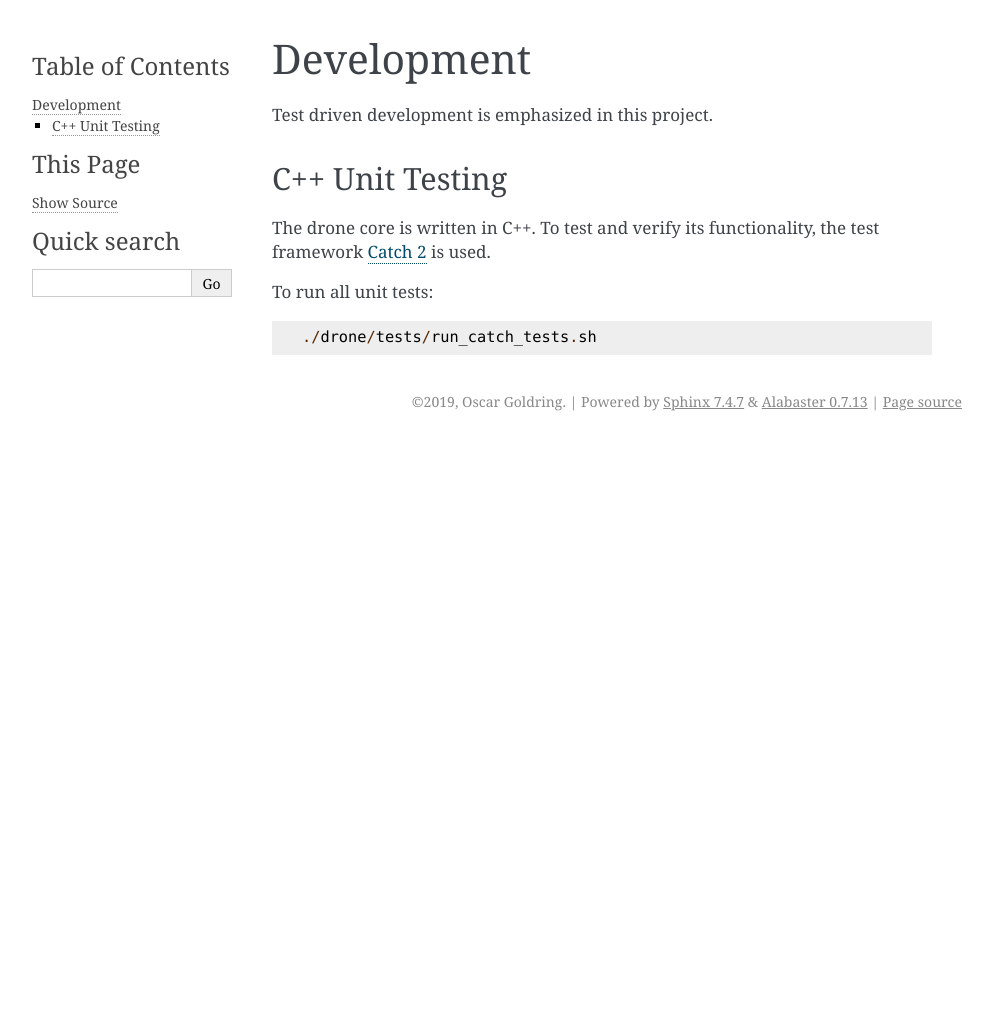
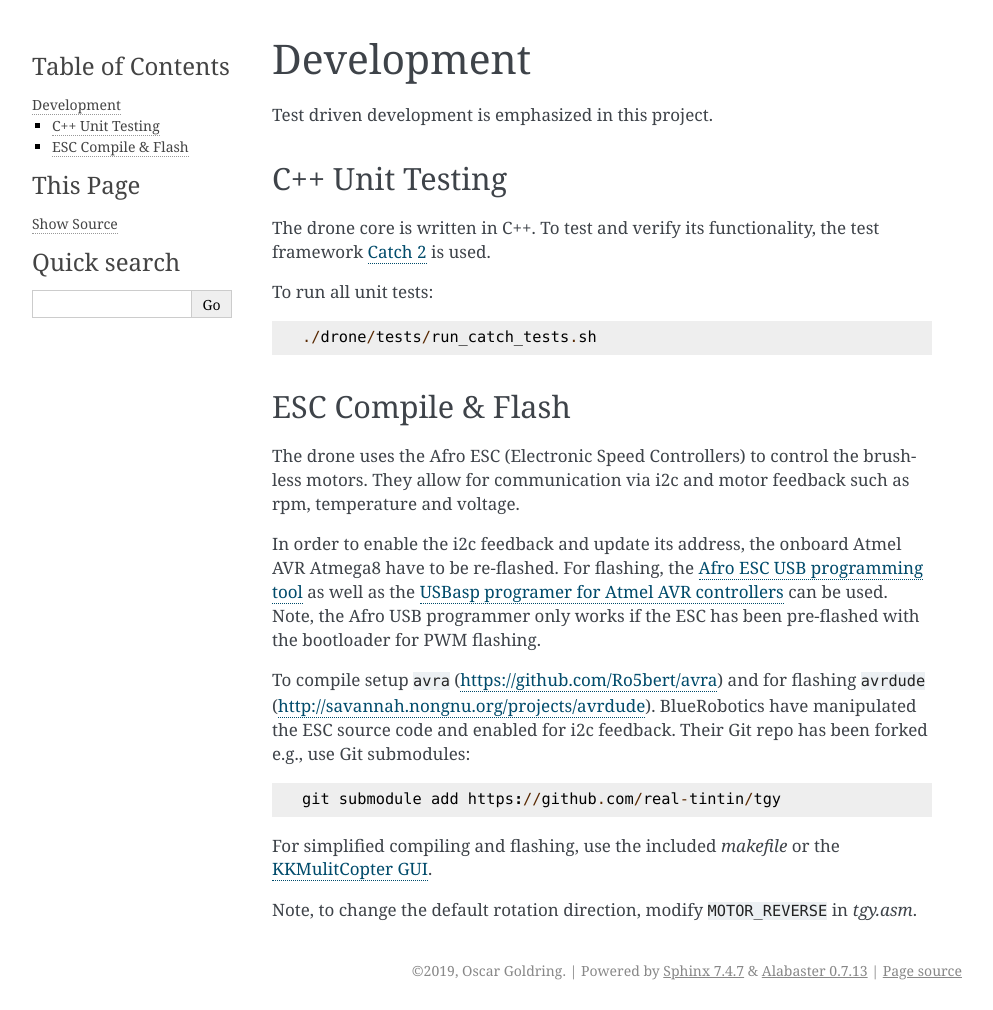
Before and after one commit to real-tintin/ugglan, a Sphinx documentation site: the page built from doc/source/development.rst, in a window 1280 px wide. Shown: the whole page, without its empty margins (148-1141 px from the left). Built offline with Sphinx 7.4.7, drawn with Linux system fonts in a browser that asks for light colours; before the commit the page ends 900 px from its top, so only the background shows below that.

Commit message:
Add doc for compling and flashing of the ESC.

```diff
--- a/doc/source/conf.py
+++ b/doc/source/conf.py
@@ -48,8 +48,13 @@ exclude_patterns = []
 # a list of builtin themes.
 #
 html_theme = 'alabaster'
+html_theme_options = {
+    'logo': './ugglan.png',
+    'github_user': 'real-tintin',
+    'github_repo': 'ugglan',
+}
 
 # Add any paths that contain custom static files (such as style sheets) here,
 # relative to this directory. They are copied after the builtin static files,
 # so a file named "default.css" will overwrite the builtin "default.css".
-html_static_path = ['_static']
+html_static_path = ['_static', 'figures/ugglan.png']
--- a/doc/source/development.rst
+++ b/doc/source/development.rst
@@ -10,3 +10,28 @@ the test framework `Catch 2 <https://github.com/catchorg/Catch2>`_ is used.
 To run all unit tests::
 
     ./drone/tests/run_catch_tests.sh
+
+
+ESC Compile & Flash
+=====================
+The drone uses the Afro ESC (Electronic Speed Controllers) to control the
+brushless motors. They allow for communication via i2c and motor feedback such
+as rpm, temperature and voltage.
+
+In order to enable the i2c feedback and update its address, the onboard Atmel AVR
+Atmega8 have to be re-flashed. For flashing, the `Afro ESC USB programming tool <https://hobbyking.com/en_us/afro-esc-usb-programming-tool.html>`_
+as well as the `USBasp programer for Atmel AVR controllers <https://www.fischl.de/usbasp/>`_
+can be used. Note, the Afro USB programmer only works if the ESC has been pre-flashed
+with the bootloader for PWM flashing.
+
+To compile setup ``avra`` (https://github.com/Ro5bert/avra) and for flashing
+``avrdude`` (http://savannah.nongnu.org/projects/avrdude). BlueRobotics have
+manipulated the ESC source code and enabled for i2c feedback. Their Git repo has
+been forked e.g., use Git submodules::
+
+    git submodule add https://github.com/real-tintin/tgy
+
+For simplified compiling and flashing, use the included `makefile` or the
+`KKMulitCopter GUI <https://lazyzero.de/en/modellbau/kkmulticopterflashtool>`_.
+
+Note, to change the default rotation direction, modify ``MOTOR_REVERSE`` in *tgy.asm*.
--- a/doc/source/drone.rst
+++ b/doc/source/drone.rst
@@ -33,7 +33,7 @@ State Estimation
 TODO: Summary of master thesis work.
 
 Moment of Inertia
-*****************
+------------------
 TODO: Simulation
 
 Control
```
Also changed, not shown: .gitmodules (added).
